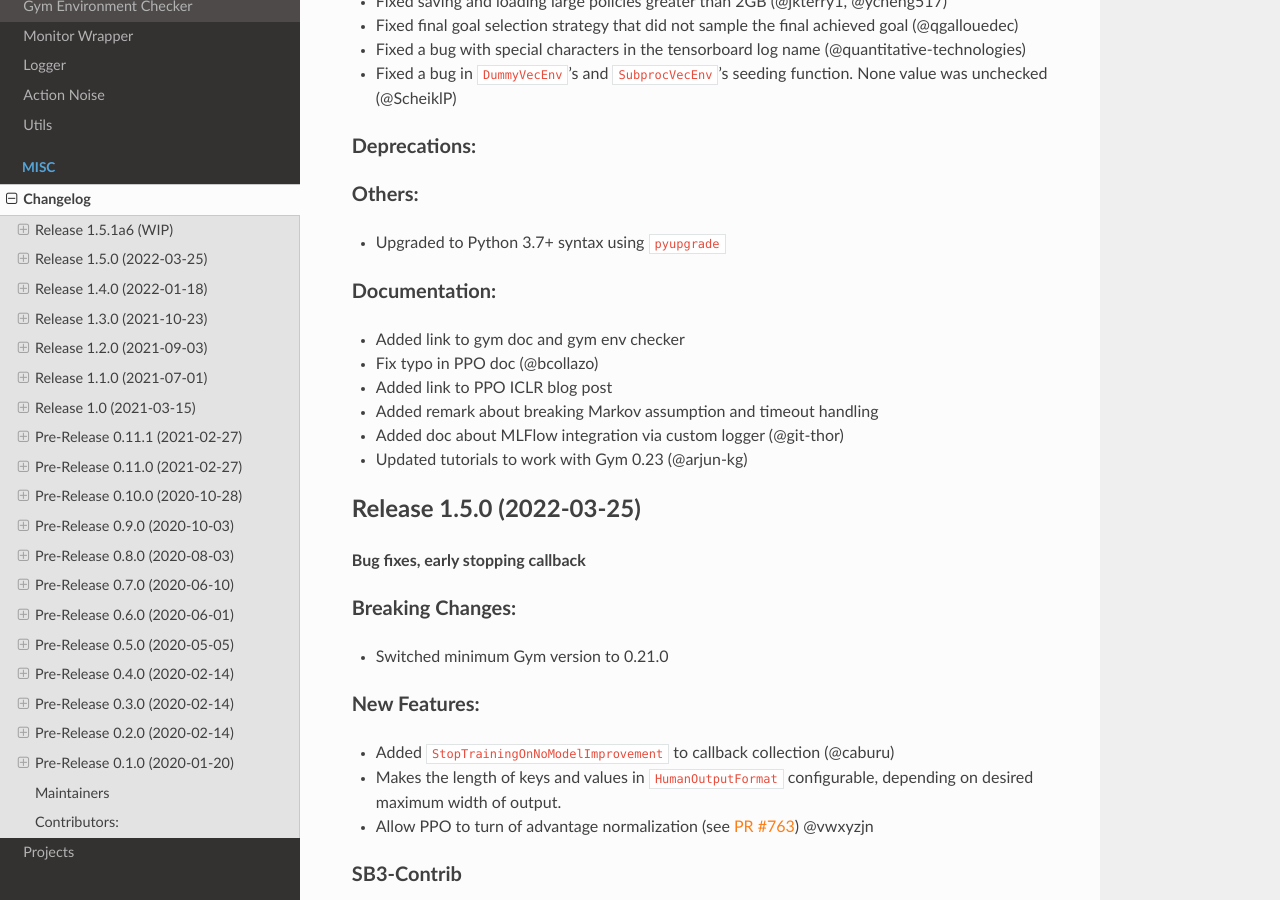
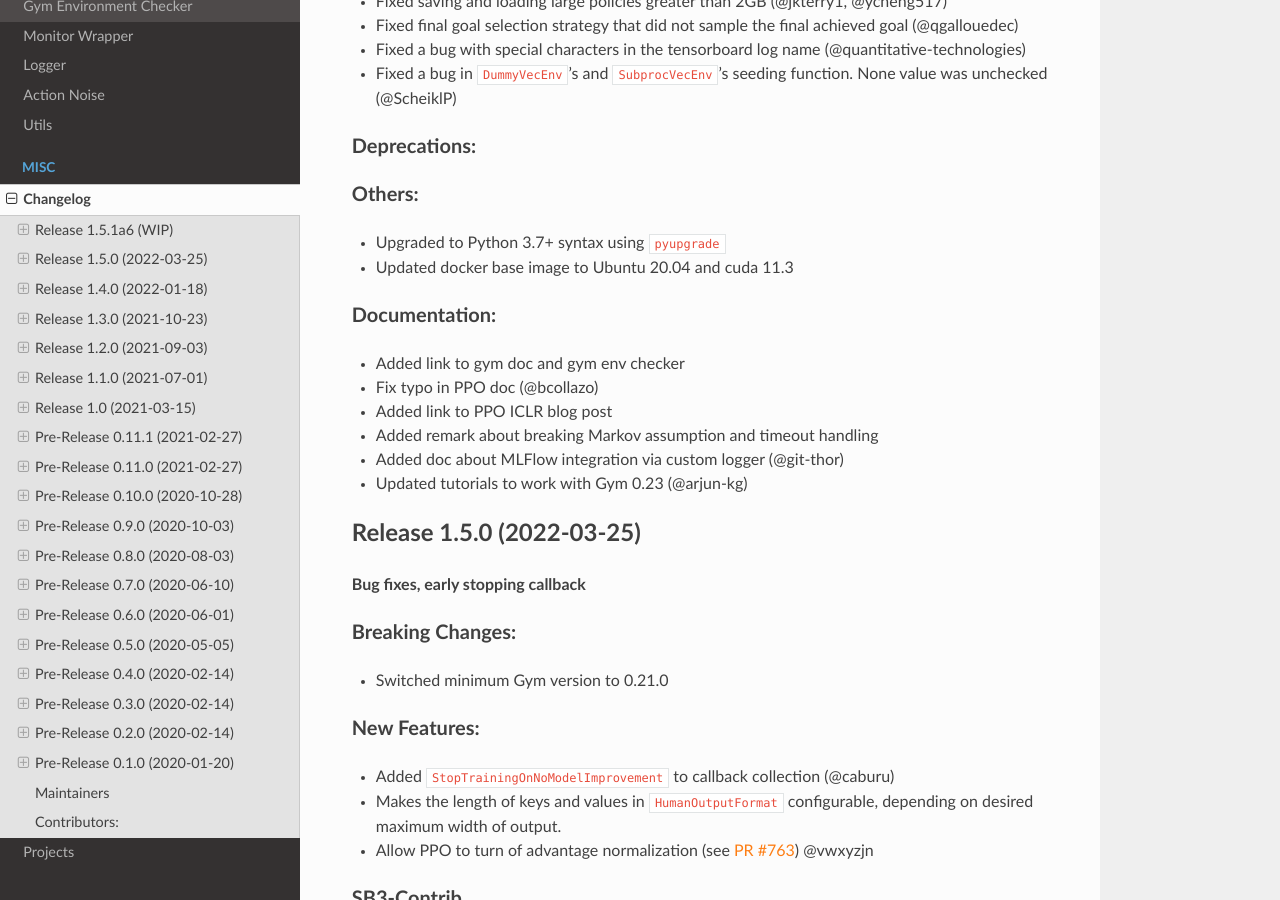
Before and after one commit to DLR-RM/stable-baselines3, a Sphinx documentation site: the page built from docs/misc/changelog.rst, in a window 1280 px wide and 900 px high, scrolled down 606 px. Built offline with Sphinx 7.4.7 and the Read the Docs theme 2.0.0, drawn with Linux system fonts in a browser that asks for light colours.

Commit message:
Update docker image

```diff
--- a/docs/misc/changelog.rst
+++ b/docs/misc/changelog.rst
@@ -34,6 +34,7 @@ Deprecations:
 Others:
 ^^^^^^^
 - Upgraded to Python 3.7+ syntax using ``pyupgrade``
+- Updated docker base image to Ubuntu 20.04 and cuda 11.3
 
 Documentation:
 ^^^^^^^^^^^^^^
```
Also changed, not shown: .gitlab-ci.yml, 2 other files.
